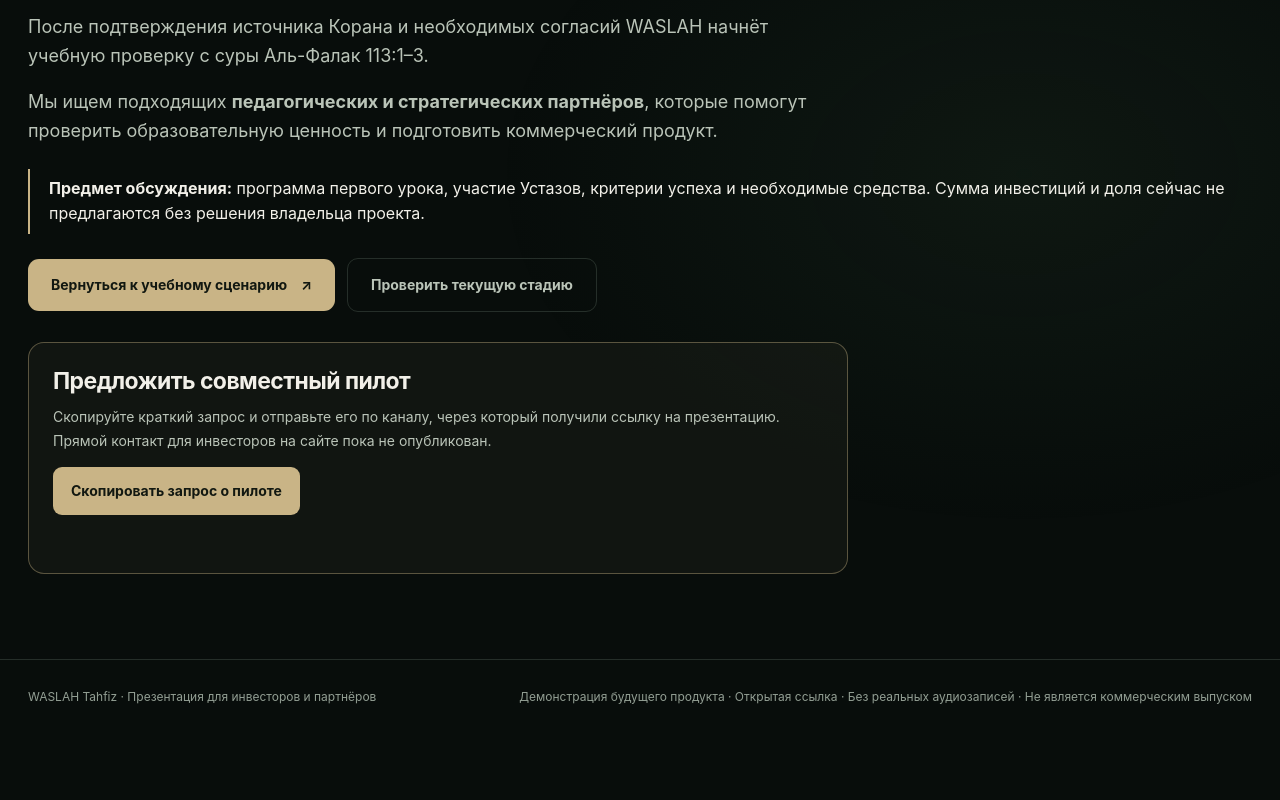
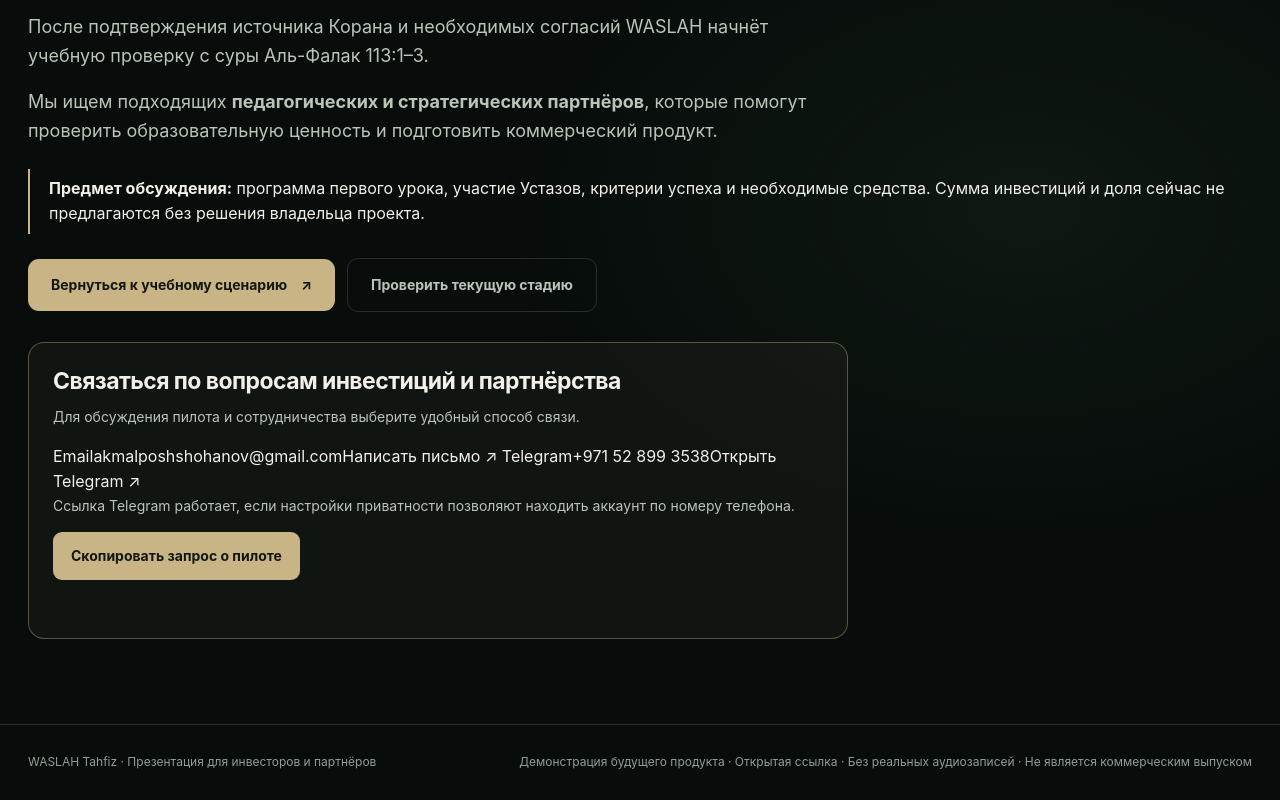
Before and after one commit to Jalol10/waslah-tahfiz-investor-d7858c4bcc334107aec4, a plain HTML site: page index.html in a window 1280 px wide. Shown: the part 6950-7750 px from the top of the page. Before the commit the page ends 7685 px from the top, so only its background shows below. Drawn offline with Linux system fonts and the light colour scheme.

Commit message:
R8: owner-provided investor email and Telegram contact links

```diff
--- a/index.html
+++ b/index.html
@@ -245,11 +245,16 @@
 <div class="next-goal"><strong>Предмет обсуждения:</strong> программа пилота, участие Устазов, критерии успешности и необходимые ресурсы. Размер инвестиций и доля не предлагаются без отдельного решения Owner.</div>
 <div class="hero-actions"><a class="cta" href="#journey">Вернуться к учебному сценарию <span aria-hidden="true">↗</span></a>
 <a class="cta cta--quiet" href="#evidence">Проверить текущую стадию</a></div>
-<div class="partner-request">
-  <h3>Предложить совместный пилот</h3>
-  <p>Скопируйте краткий запрос и отправьте его по каналу, через который получили ссылку на презентацию. Прямой контакт для инвесторов на сайте пока не опубликован.</p>
-  <button class="partner-request-copy" type="button" data-partner-copy>Скопировать запрос о пилоте</button>
-  <p class="partner-request-status" id="partner-request-status" role="status" aria-live="polite"></p>
+<div class="partner-request" id="contact">
+  <h3>Связаться по вопросам инвестиций и партнёрства</h3>
+  <p>Для обсуждения пилота и сотрудничества выберите удобный способ связи.</p>
+  <div class="partner-contact-grid" aria-label="Контакты для инвесторов">
+    <a class="partner-contact-link" href="mailto:akmalposhshohanov@gmail.com"><span class="partner-contact-type">Email</span><span class="partner-contact-value" dir="ltr">akmalposhshohanov@gmail.com</span><span class="partner-contact-action">Написать письмо ↗</span></a>
+    <a class="partner-contact-link" href="https://t.me/+971528993538" target="_blank" rel="noopener noreferrer"><span class="partner-contact-type">Telegram</span><span class="partner-contact-value" dir="ltr">+971 52 899 3538</span><span class="partner-contact-action">Открыть Telegram ↗</span></a>
+  </div>
+  <p class="partner-contact-note">Ссылка Telegram работает, если настройки приватности позволяют находить аккаунт по номеру телефона.</p>
+  <div class="partner-request-copy-wrap"><button class="partner-request-copy" type="button" data-partner-copy>Скопировать запрос о пилоте</button>
+  <p class="partner-request-status" id="partner-request-status" role="status" aria-live="polite"></p></div>
 </div>
 </div></section>
 </main>
```
